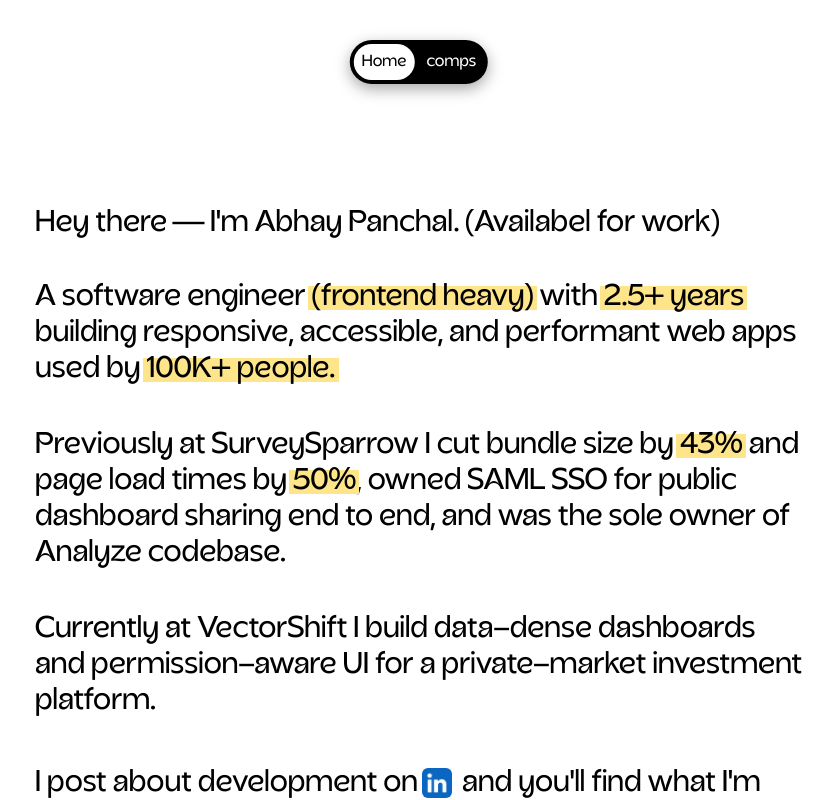
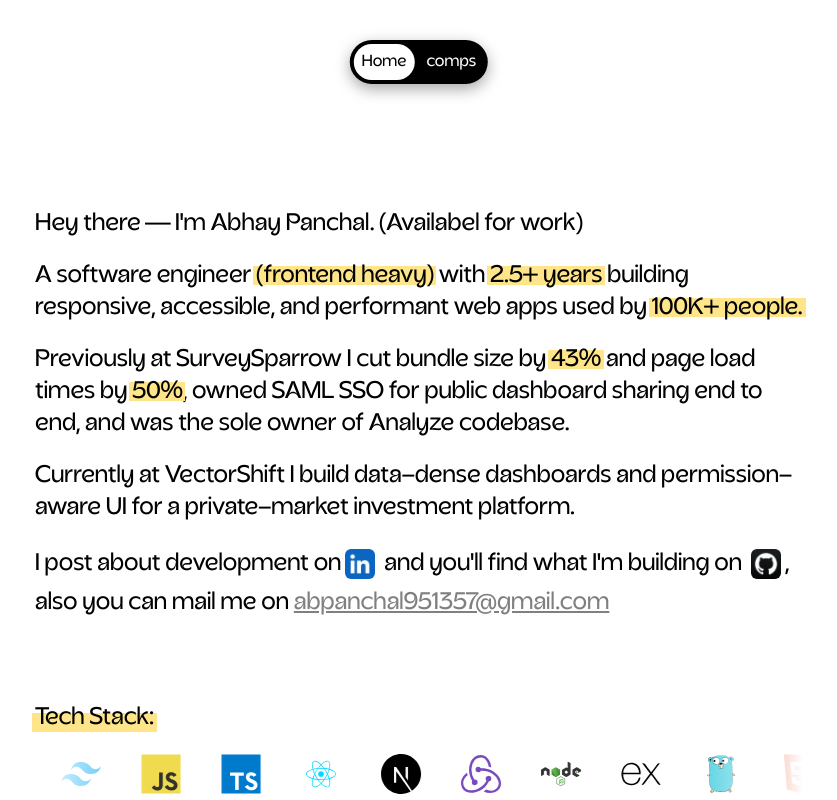
Before and after one commit to abhayycode/portfolio, a Next.js app: page / in a window 1280 px wide. Shown: the whole page, without its empty margins (221-1058 px from the left). Built offline with nearby package versions, Linux system fonts and the light colour scheme.

Commit message:
style(home, components): Reintroduce GitHubHeatmap component and enhance layout in MySelf component for improved presentation

```diff
--- a/app/(home)/page.tsx
+++ b/app/(home)/page.tsx
@@ -3,7 +3,7 @@
 import { motion } from 'motion/react';
 
 import MySelf from '@/app/_components/myself';
-// import GitHubHeatmap from '@/app/_components/github-heatmap';
+import GitHubHeatmap from '@/app/_components/github-heatmap';
 import Experience from '@/app/_components/experience';
 import { TechStack } from '@/app/_components/TechStack';
 
@@ -16,8 +16,8 @@
       className="flex flex-col gap-20 font-sans w-[90%] sm:w-[80%] lg:w-[70%] xl:w-[60%] mx-auto"
     >
       <MySelf />
-      {/* <GitHubHeatmap /> */}
       <TechStack />
+      <GitHubHeatmap />
       <Experience />
     </motion.div>
   );
--- a/app/_components/github-heatmap.tsx
+++ b/app/_components/github-heatmap.tsx
@@ -11,6 +11,10 @@
   useEffect(() => setMounted(true), []);
 
   return (
+    <div className="w-full flex flex-col gap-2">
+      <p className="text-2xl">
+        <span className="mark">GitHub Activity</span> (Excludes office activity)
+      </p>
       <div className="min-h-40">
         {mounted && (
           <GitHubCalendar
@@ -23,5 +27,6 @@
           />
         )}
       </div>
+    </div>
   );
 }
--- a/app/_components/myself.tsx
+++ b/app/_components/myself.tsx
@@ -4,7 +4,7 @@
 
 export default function MySelf() {
   return (
-    <div className="flex flex-col md:text-3xl text-2xl font-medium gap-5 md:gap-10">
+    <div className="flex flex-col text-2xl font-medium gap-5">
       <div className="leading-8">Hey there — I&apos;m Abhay Panchal. (Availabel for work)</div>
 
       <p>
@@ -53,7 +53,7 @@
             height={30}
           />
         </a>
-        , also you can mail me through{' '}
+        , also you can mail me on{' '}
         <a href="mailto:abpanchal951357@gmail.com" className='text-[#808080] underline'>abpanchal951357@gmail.com</a>
       </div>
     </div>
```
Lines whose indentation alone changed are shown as unchanged.
